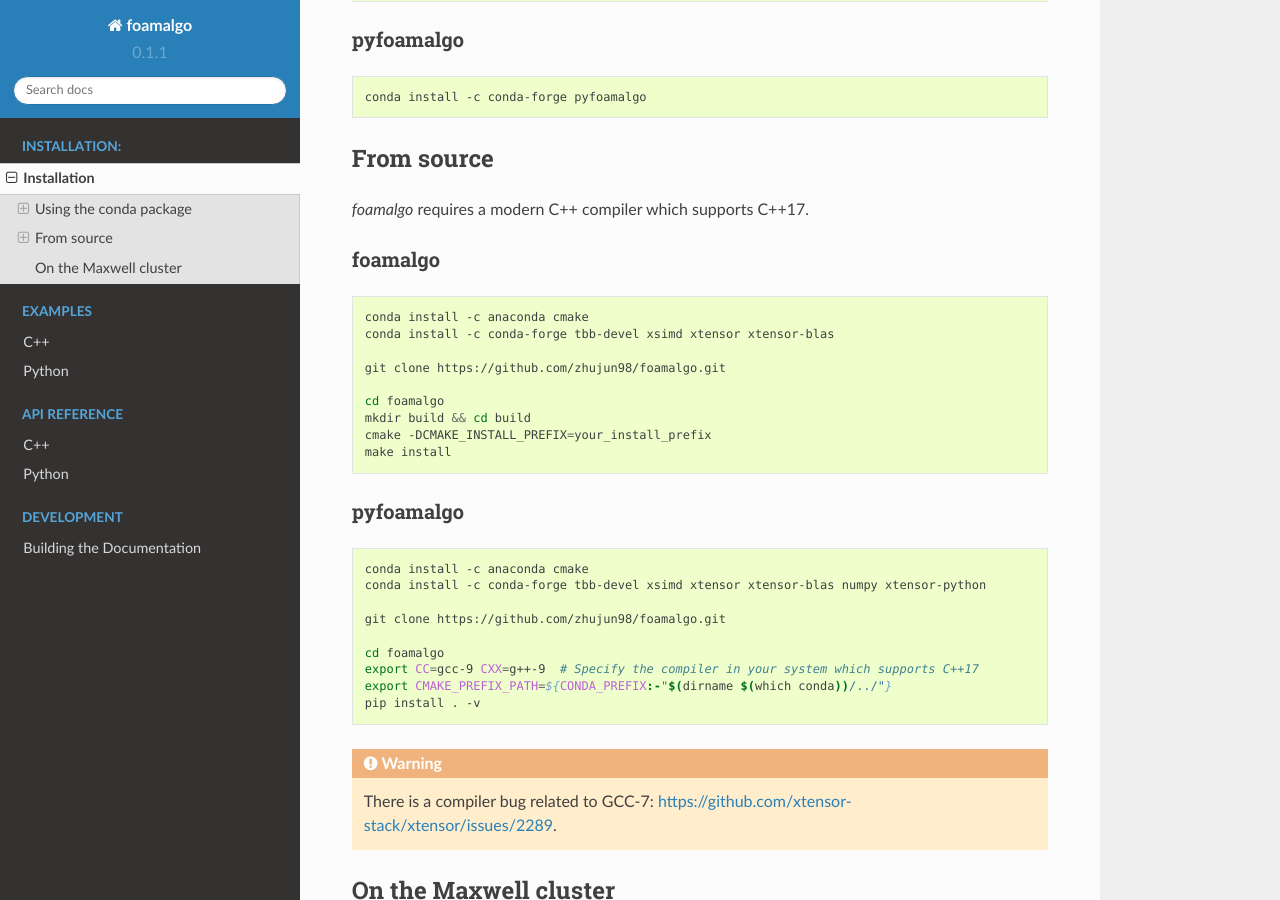
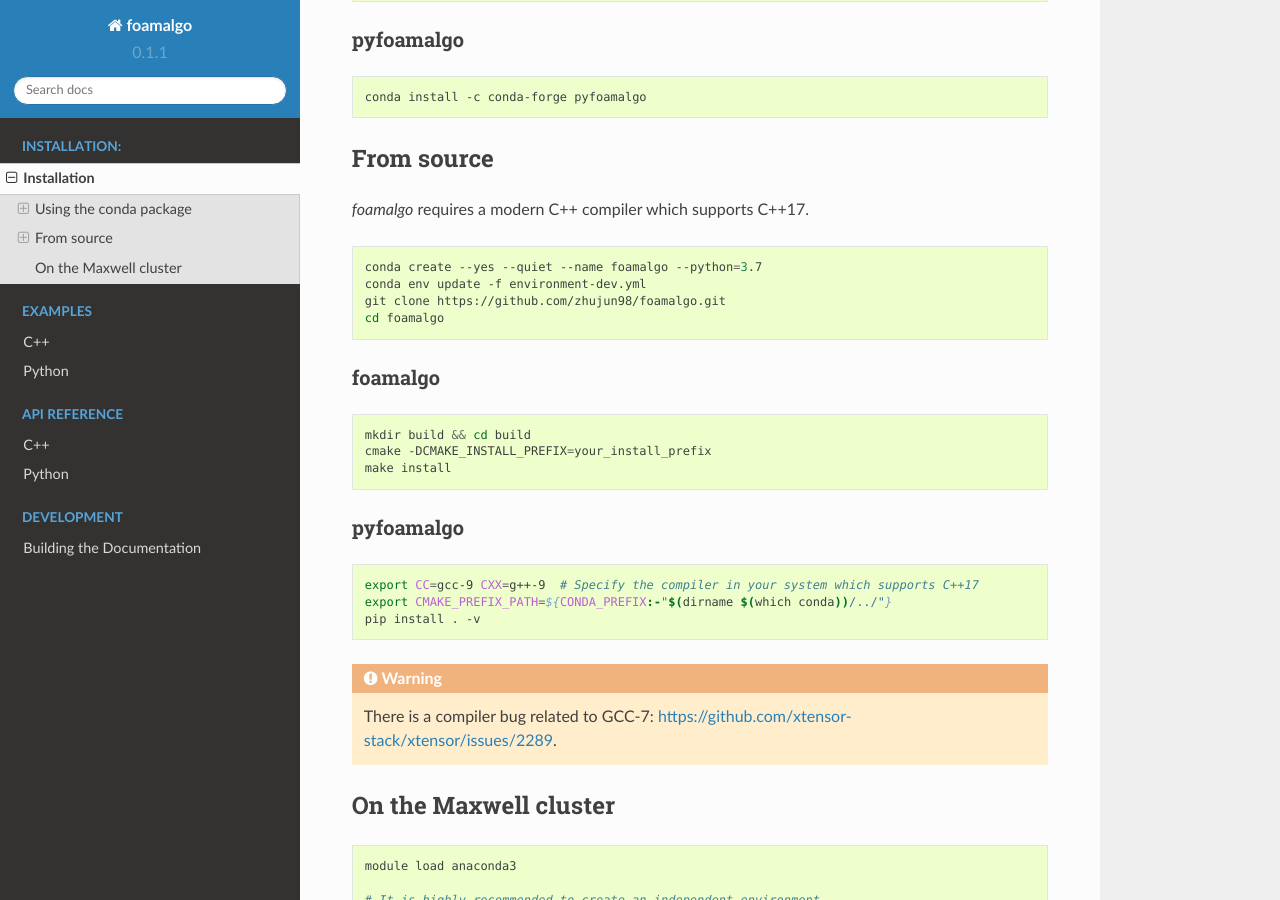
Before and after one commit to zhujun98/foamalgo, a Sphinx documentation site: the page built from docs/source/installation.rst, in a window 1280 px wide and 900 px high, scrolled down 307 px. Built offline with Sphinx 7.4.7 and the Read the Docs theme 2.0.0, drawn with Linux system fonts in a browser that asks for light colours; pages that are not in the unit, such as notebooks, are missing from menus.

Commit message:
Add yml file for dev environment

```diff
--- a/docs/source/installation.rst
+++ b/docs/source/installation.rst
@@ -24,17 +24,18 @@
 
 `foamalgo` requires a modern C++ compiler which supports C++17.
 
+.. code:: shell
+
+    conda create --yes --quiet --name foamalgo --python=3.7
+    conda env update -f environment-dev.yml
+    git clone https://github.com/zhujun98/foamalgo.git
+    cd foamalgo
+
 foamalgo
 """"""""
 
 .. code:: shell
 
-    conda install -c anaconda cmake
-    conda install -c conda-forge tbb-devel xsimd xtensor xtensor-blas
-
-    git clone https://github.com/zhujun98/foamalgo.git
-
-    cd foamalgo
     mkdir build && cd build
     cmake -DCMAKE_INSTALL_PREFIX=your_install_prefix
     make install
@@ -44,12 +45,6 @@
 
 .. code:: shell
 
-    conda install -c anaconda cmake
-    conda install -c conda-forge tbb-devel xsimd xtensor xtensor-blas numpy xtensor-python
-
-    git clone https://github.com/zhujun98/foamalgo.git
-
-    cd foamalgo
     export CC=gcc-9 CXX=g++-9  # Specify the compiler in your system which supports C++17
     export CMAKE_PREFIX_PATH=${CONDA_PREFIX:-"$(dirname $(which conda))/../"}
     pip install . -v
```
Also changed, not shown: environment-dev.yml (added, +11 -0 lines), 1 other file.
